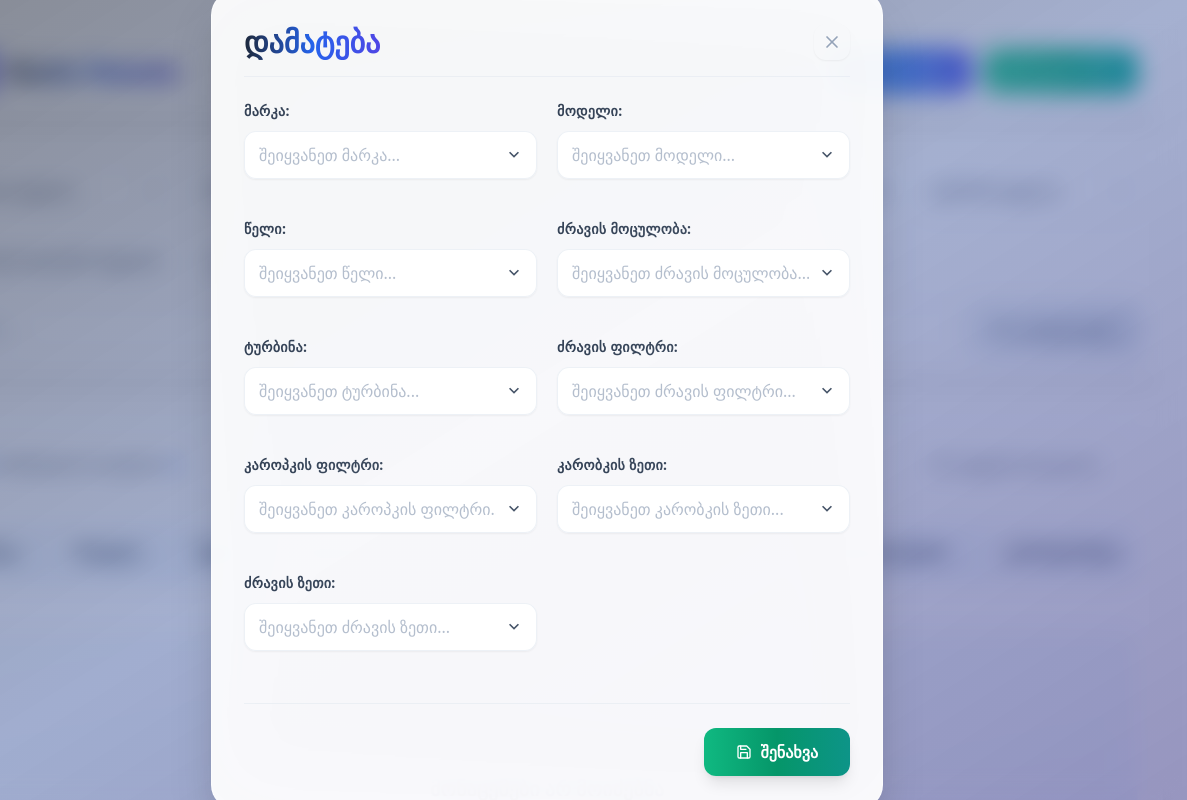
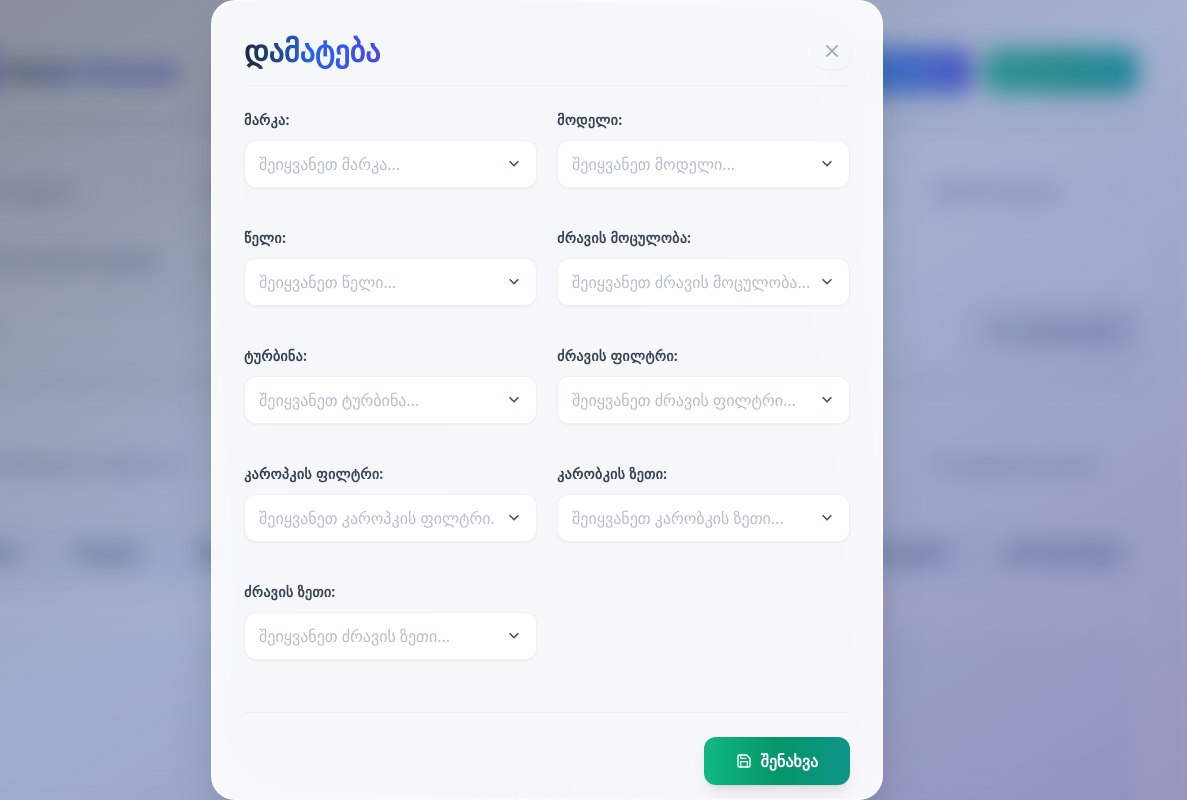
Before and after one commit to utsereteli/car-app, a website built with Vite: page index.html in a window 1280 px wide. Both pictures are taken after a click on the button "დამატება". Shown: the full height of the page, 93-1280 px from the left. Built offline with nearby package versions, Linux system fonts and the light colour scheme; some packages are replaced by stand-ins of ours; no server answers; the database is empty.

Commit message:
fix popup height

```diff
--- a/src/styles.css
+++ b/src/styles.css
@@ -247,6 +247,12 @@ body:has(#modal:not(.hidden)) {
     width: 100%;
 }
 
+/* Modal max height */
+#modal > div {
+    max-height: 100dvh;
+    overflow-y: auto;
+}
+
 /* ============================================================================
    Mobile Responsive Styles
    ============================================================================ */
```
